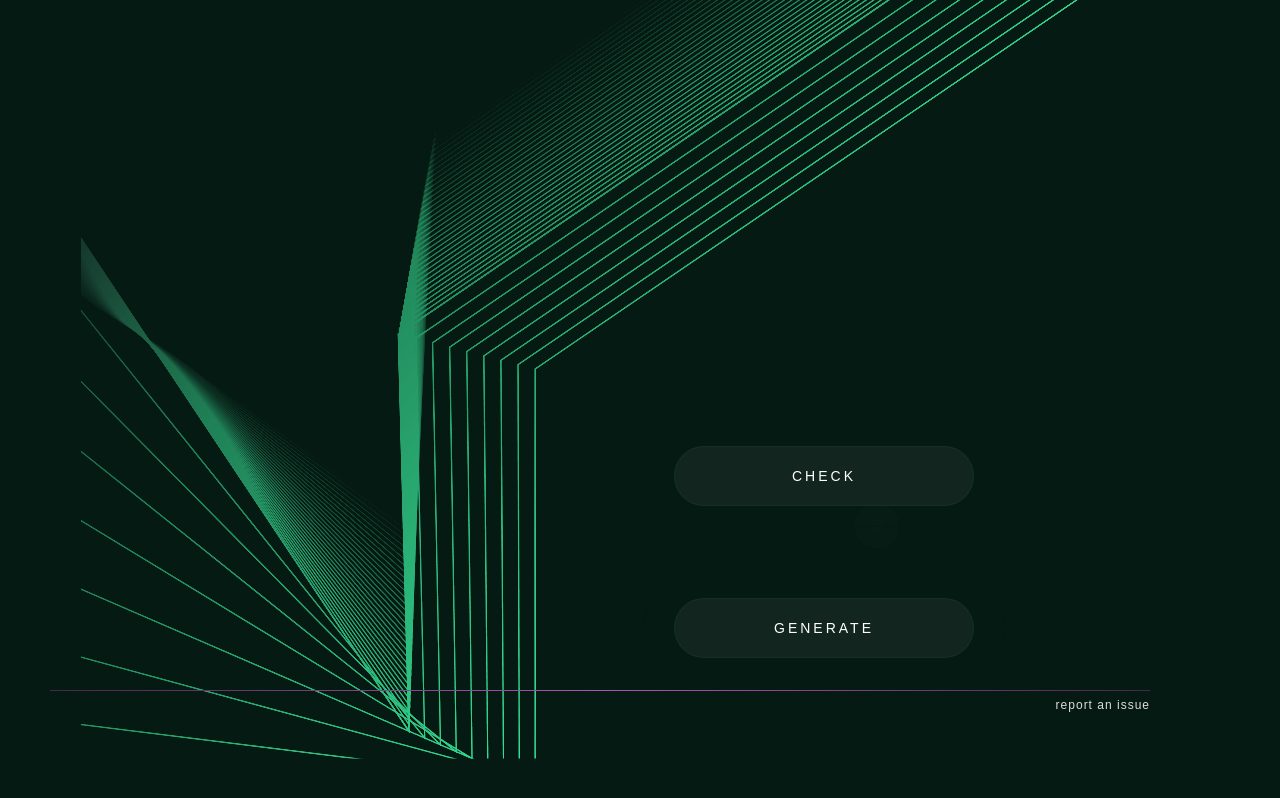
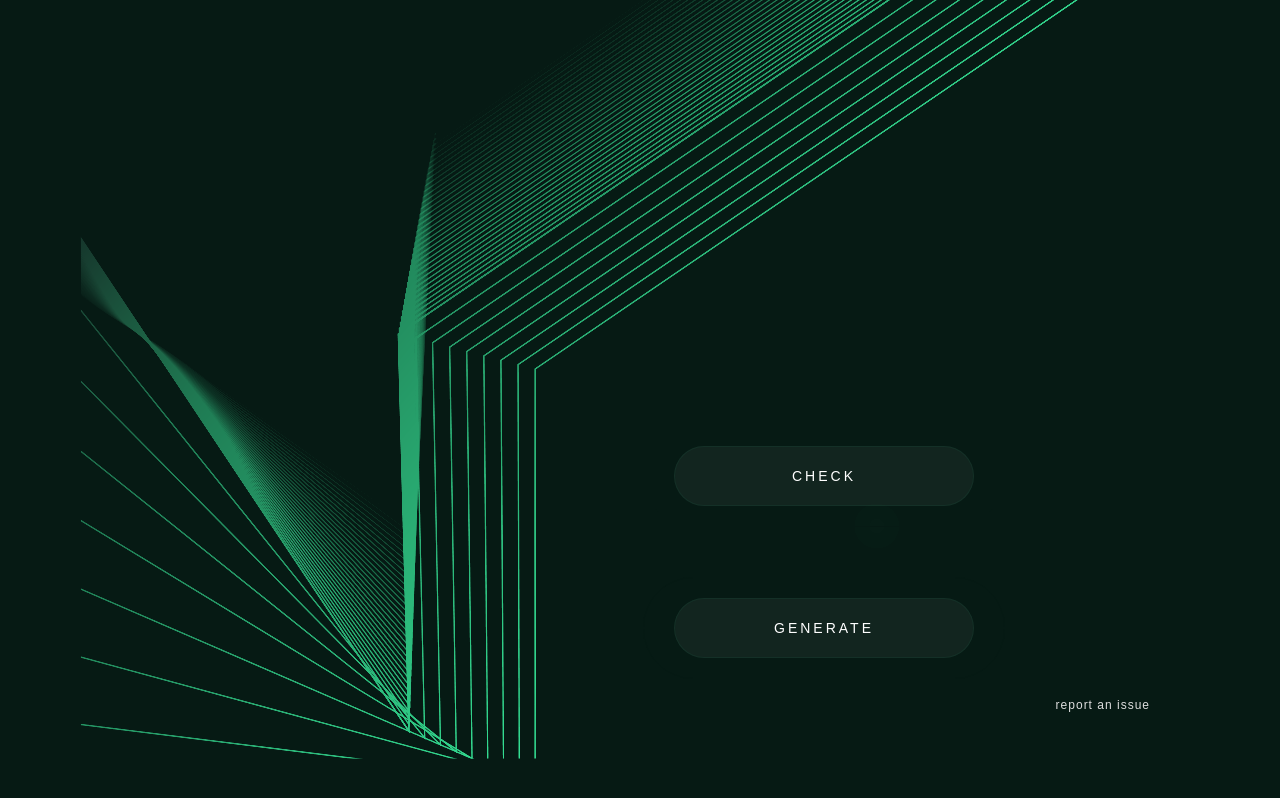
Before and after one commit to spacemeshos/sm-init-app-v2, a React (Create React App) app: page / in a window 1280 px wide. Built offline with nearby package versions, Linux system fonts and the light colour scheme.

Commit message:
removed divider

```diff
--- a/src/App.tsx
+++ b/src/App.tsx
@@ -10,20 +10,6 @@ const AppWrapper = styled.div`
   width: 100%;
   position: absolute;
   background-color: ${Colors.background};
-`;
-
-const FooterDivider = styled.div`
-  background: linear-gradient(
-    90deg,
-    ${Colors.purpleDark} 0%,
-    ${Colors.purpleLight} 50%,
-    ${Colors.purpleDark} 100%
-  );
-  top: 690px;
-  height: 1px;
-  width: 1100px;
-  margin: 0px 50px;
-  position: absolute;
 `;
 
 const Footer = styled.div`
@@ -50,7 +36,6 @@ function App() {
   return (
     <AppWrapper>
       <AppRoutes />
-      <FooterDivider />
       <Footer>
         <a
           onClick={navigateToIssue}
```
